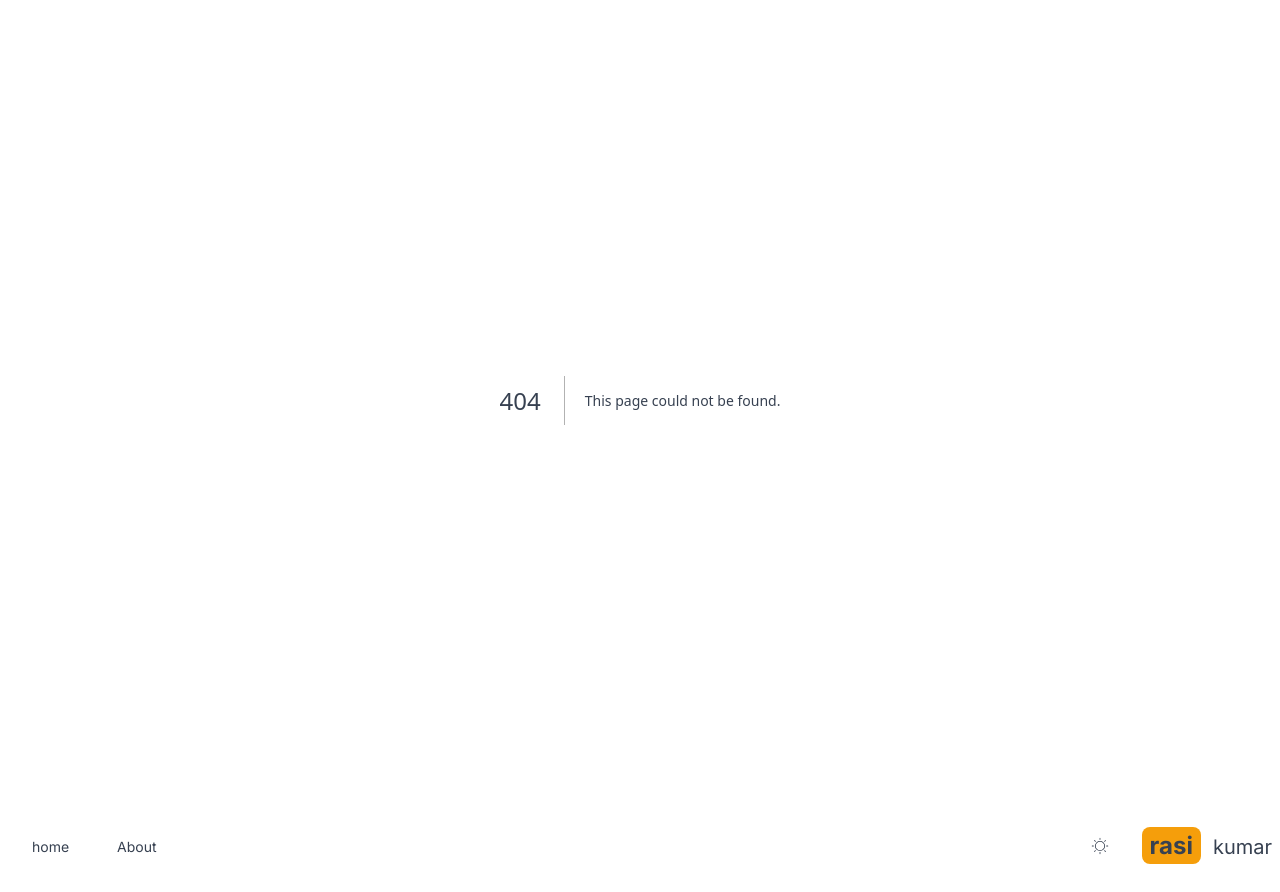
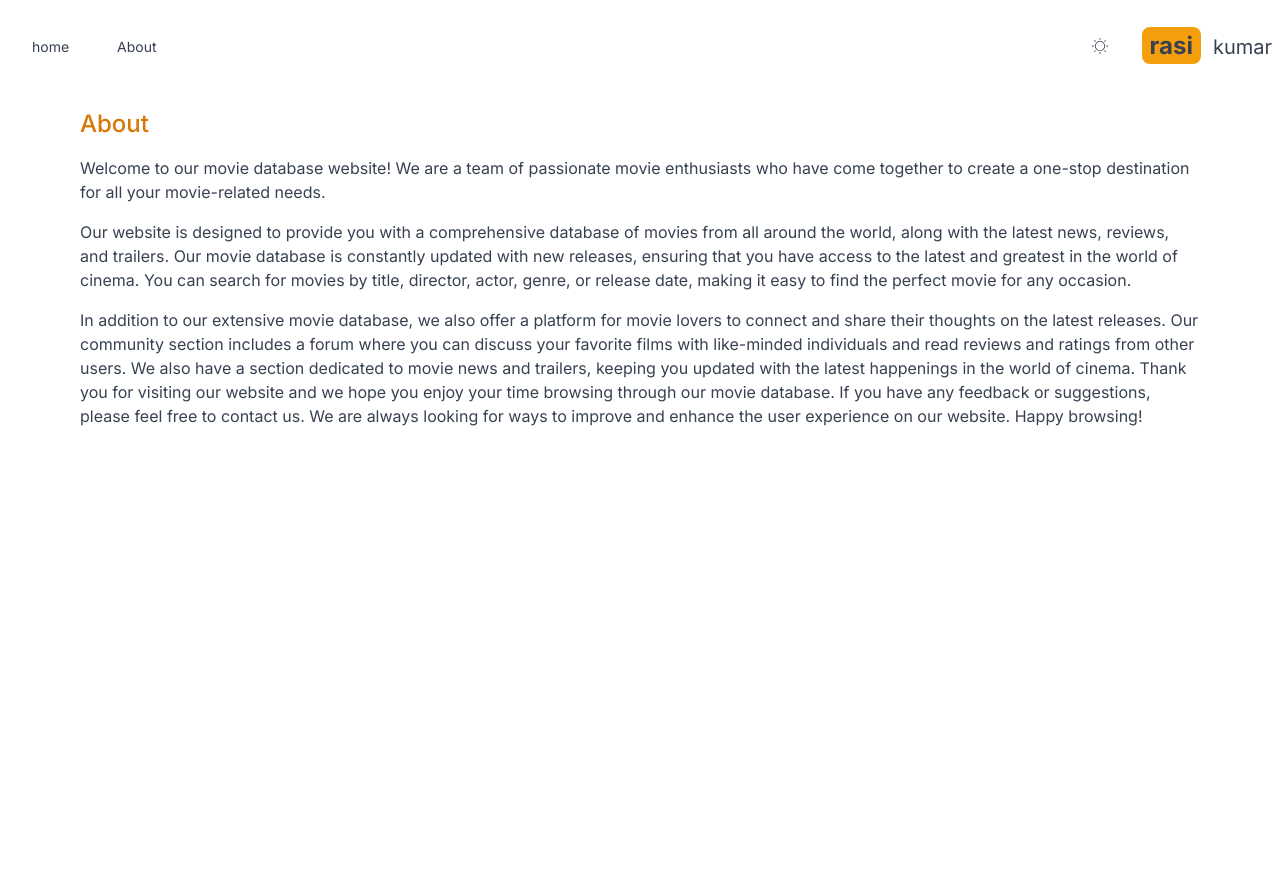
Before and after one commit to rasikumar/new, a Next.js app: page /about in a window 1280 px wide. Before the commit this address had no page. After the commit the page ends 800 px from the top, so only its background shows below. Built offline with nearby package versions, Linux system fonts and the light colour scheme.

Commit message:
about page create

```diff
--- /dev/null
+++ b/src/app/about/page.jsx
@@ -0,0 +1,36 @@
+export default function About() {
+    return (
+      <div className="max-w-6xl mx-auto space-y-4 p-4">
+        <h1 className="text-2xl font-medium text-amber-600">About</h1>
+        <p>
+          Welcome to our movie database website! We are a team of passionate movie
+          enthusiasts who have come together to create a one-stop destination for
+          all your movie-related needs.
+        </p>
+
+        <p>
+          Our website is designed to provide you with a comprehensive database of
+          movies from all around the world, along with the latest news, reviews,
+          and trailers. Our movie database is constantly updated with new
+          releases, ensuring that you have access to the latest and greatest in
+          the world of cinema. You can search for movies by title, director,
+          actor, genre, or release date, making it easy to find the perfect movie
+          for any occasion.
+        </p>
+
+        <p>
+          In addition to our extensive movie database, we also offer a platform
+          for movie lovers to connect and share their thoughts on the latest
+          releases. Our community section includes a forum where you can discuss
+          your favorite films with like-minded individuals and read reviews and
+          ratings from other users. We also have a section dedicated to movie news
+          and trailers, keeping you updated with the latest happenings in the
+          world of cinema. Thank you for visiting our website and we hope you
+          enjoy your time browsing through our movie database. If you have any
+          feedback or suggestions, please feel free to contact us. We are always
+          looking for ways to improve and enhance the user experience on our
+          website. Happy browsing!
+        </p>
+      </div>
+    );
+  }
--- a/src/app/layout.jsx
+++ b/src/app/layout.jsx
@@ -1,6 +1,6 @@
+import Header from '@/components/Header'
 import { Inter } from 'next/font/google'
 import './globals.css'
-import Header from '@/components/Header'
 import Providers from './Providers'
 
 const inter = Inter({ subsets: ['latin'] })
@@ -16,9 +16,10 @@
     <html lang="en">
       <body className={inter.className}>
         <Providers>
-        {children}
         {/* header */}
         <Header/>
+
+        {children}
         </Providers>
       </body>
 
--- a/src/components/Header.jsx
+++ b/src/components/Header.jsx
@@ -1,14 +1,14 @@
 import Menuitems from "./Menuitems";
-import Link from "next/link";
 import { FaHome } from "react-icons/fa";
 import { AiFillCaretRight } from "react-icons/ai";
+import Link from "next/link";
 import DarkModeSwitch from "./DarkModeSwitch";
 export default function Header() {
   return (
     <div className="flex justify-between mx-2 max-w-8xl sm:max-auto items-center py-6">
         <div className="flex">
             <Menuitems title="home" address="/" Icon={ FaHome }  />
-            <Menuitems title="About" address="/" Icon={ AiFillCaretRight }  />
+            <Menuitems title="About" address="/about" Icon={ AiFillCaretRight }  />
         </div>
         <div className="flex items-center space-x-5">
           <DarkModeSwitch/>
@@ -20,5 +20,5 @@
           </Link>
         </div>
     </div>
-  )
+  );
 }
```
